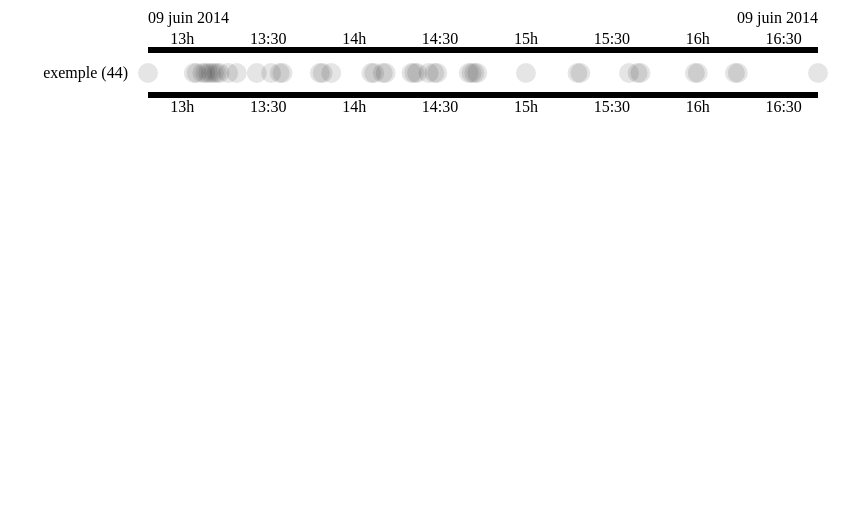
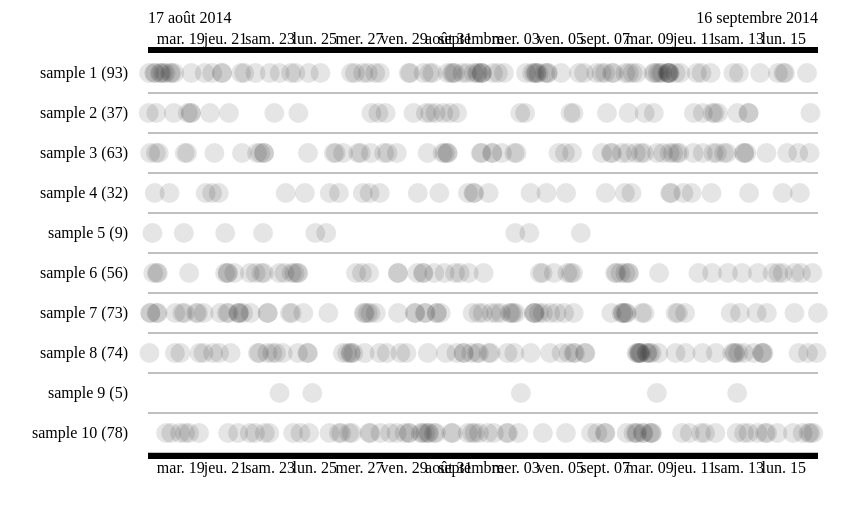
Before and after one commit to marmelab/EventDrops, a website: page example/example.html in a window 1280 px wide. Shown: the whole page, without its empty margins (140-999 px from the left). Drawn offline with nearby package versions, Linux system fonts and the light colour scheme.

Commit message:
removed fields from config and added several line to the examples

```diff
--- a/example/example.html
+++ b/example/example.html
@@ -7,61 +7,31 @@
         <script src="../src/eventdrops.js"></script>
         <script>
             var element = document.getElementsByTagName('body')[0];
+
+            var data = [];
+            var endTime = Date.now();
+            var oneMonth = 30 * 24 * 60 * 60 * 1000;
+            var startTime = endTime - oneMonth;
+
+            for (var i = 1; i <= 10; i++) {
+                var event = {};
+                event.eventType = "sample " + i;
+                event.dates = [];
+
+                var max =  Math.floor(Math.random() * 100);
+                for (var j = 0; j < max; j++) {
+                    var time = Math.floor((Math.random() * oneMonth)) + startTime;
+                    event.dates.push(new Date(time));
+                }
+
+                data.push(event);
+            }
+
             var graph = d3.chart.eventDrops(element, {
-                data: [
-                    {
-                        eventType: 'sample',
-                        dates: [
-                            new Date(1402318080000),
-                            new Date(1402319040000),
-                            new Date(1402319100000),
-                            new Date(1402319220000),
-                            new Date(1402319280000),
-                            new Date(1402319340000),
-                            new Date(1402319400000),
-                            new Date(1402319460000),
-                            new Date(1402319520000),
-                            new Date(1402319580000),
-                            new Date(1402319760000),
-                            new Date(1402319940000),
-                            new Date(1402320360000),
-                            new Date(1402320660000),
-                            new Date(1402320840000),
-                            new Date(1402320900000),
-                            new Date(1402321680000),
-                            new Date(1402321740000),
-                            new Date(1402321920000),
-                            new Date(1402322760000),
-                            new Date(1402322820000),
-                            new Date(1402323000000),
-                            new Date(1402323060000),
-                            new Date(1402323600000),
-                            new Date(1402323660000),
-                            new Date(1402323720000),
-                            new Date(1402323960000),
-                            new Date(1402324080000),
-                            new Date(1402324140000),
-                            new Date(1402324800000),
-                            new Date(1402324860000),
-                            new Date(1402324920000),
-                            new Date(1402324980000),
-                            new Date(1402326000000),
-                            new Date(1402327080000),
-                            new Date(1402327140000),
-                            new Date(1402328160000),
-                            new Date(1402328340000),
-                            new Date(1402328400000),
-                            new Date(1402329540000),
-                            new Date(1402329600000),
-                            new Date(1402330380000),
-                            new Date(1402330440000),
-                            new Date(1402332120000)
-                        ]
-                    }
-                ],
+                data: data,
                 fields: {'sample': 'exemple'},
-                start: new Date(1402318080000),
-                end: new Date(1402332120000)
+                start: new Date(startTime),
+                end: new Date(endTime)
             });
 
             graph();
--- a/src/eventdrops.js
+++ b/src/eventdrops.js
@@ -27,7 +27,6 @@ var filterDate = require('./filterDate');
 var defaultConfig = {
   start: new Date(0),
   end: new Date(),
-  fields: {},
   data: [],
   margin: {
     top: 60,
@@ -71,7 +70,7 @@ d3.chart.eventDrops = function (element, config) {
   };
 
   var totalWidth = element.parentNode.width ? element.parentNode.width() : 1000;
-  var height = Object.keys(config.fields).length * 39;
+  var height = config.data.length * 39;
 
   var totalHeight = height + 20 + config.margin.top + config.margin.bottom;
   var width = totalWidth - config.margin.right - config.margin.left;
@@ -147,9 +146,15 @@ d3.chart.eventDrops = function (element, config) {
 
     xAxisEl.call(xAxis);
 
-    var yDomain = Object.keys(config.fields);
+    var yDomain = [];
+    var yRange = [];
 
-    var yScale = d3.scale.ordinal().domain(yDomain).range([0, 40, 80, 120, 160, 200, 240, 280, 320, 360]);
+    config.data.forEach(function (event, index) {
+      yDomain.push(event.eventType);
+      yRange.push(index * 40);
+    });
+
+    var yScale = d3.scale.ordinal().domain(yDomain).range(yRange);
 
     var yAxisEl = graph.append('g')
       .classed('y-axis', true)
@@ -191,7 +196,7 @@ d3.chart.eventDrops = function (element, config) {
     eventLine.append('text')
       .text(function(d) {
         var count = filterDate(d.dates, max, min).length;
-        return config.fields[d.eventType] + (count > 0 ? ' (' + count + ')' : '');
+        return d.eventType + (count > 0 ? ' (' + count + ')' : '');
       })
       .attr('text-anchor', 'end')
       .attr('transform', 'translate(-20)');
@@ -213,7 +218,7 @@ d3.chart.eventDrops = function (element, config) {
     var xAxisElBottom = graph
       .append('g')
       .classed('x-axis', true)
-      .attr('transform', 'translate(' + config.margin.left + ', ' + (height + 20) + ')');
+      .attr('transform', 'translate(' + config.margin.left + ', ' + (height + 30) + ')');
 
     xAxisElBottom.call(xAxisBottom);
   };
```
Also changed, not shown: lib/main.js.
